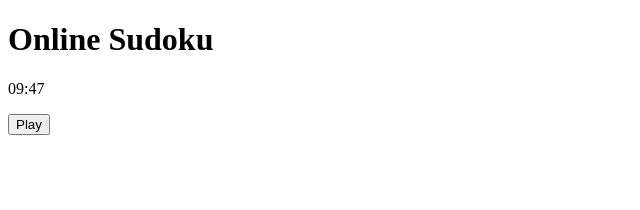
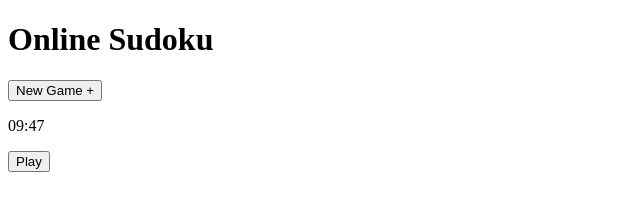
Before and after one commit to semajthomasprimm/js-sudoku, a plain HTML site: page index.html in a window 1280 px wide. Shown: the whole page, without its empty margins (0-640 px from the left). Drawn offline with Linux system fonts and the light colour scheme.

Commit message:
Completed US 1.2.3

```diff
--- a/index.html
+++ b/index.html
@@ -13,7 +13,7 @@
             <!--Add dark mode toggle-->
         </div>
         <div id="game-menu">
-            <!--Add new game btn here-->
+            <button>New Game +</button>
             <p id="timer">09:47</p>
             <button>Play</button>
         </div>
```
Also changed, not shown: sprint_backlog.txt.
